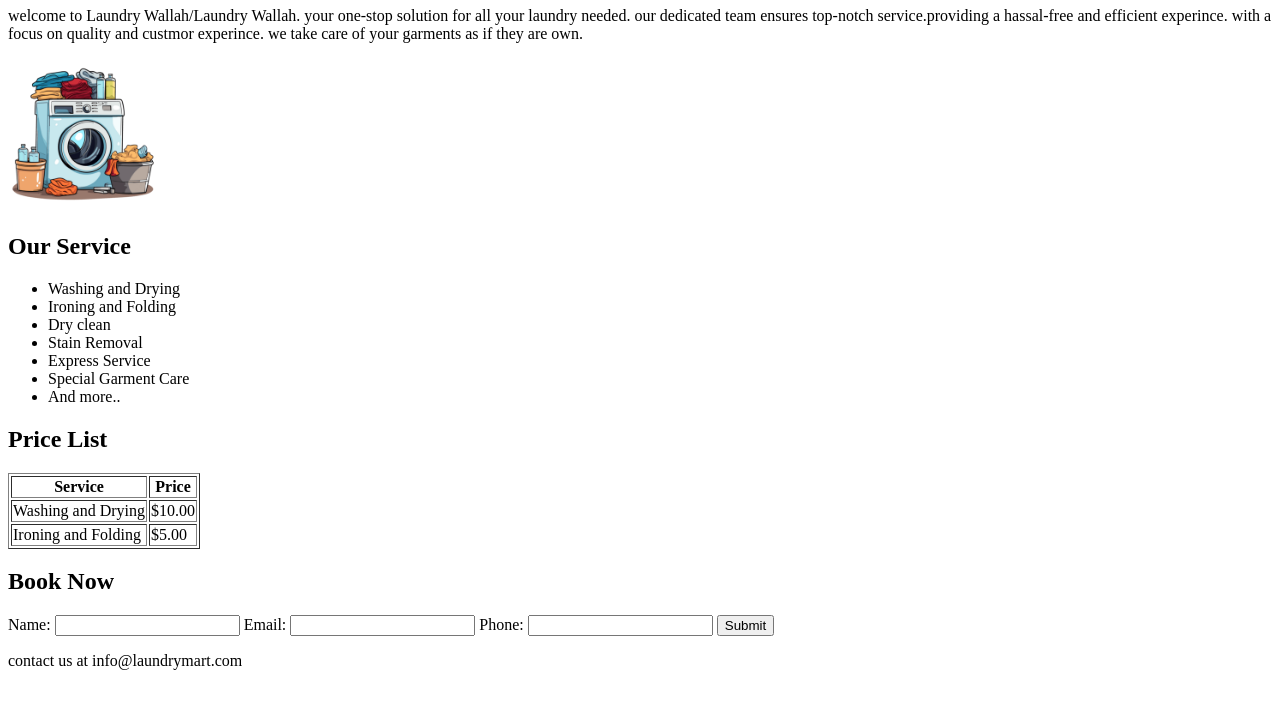
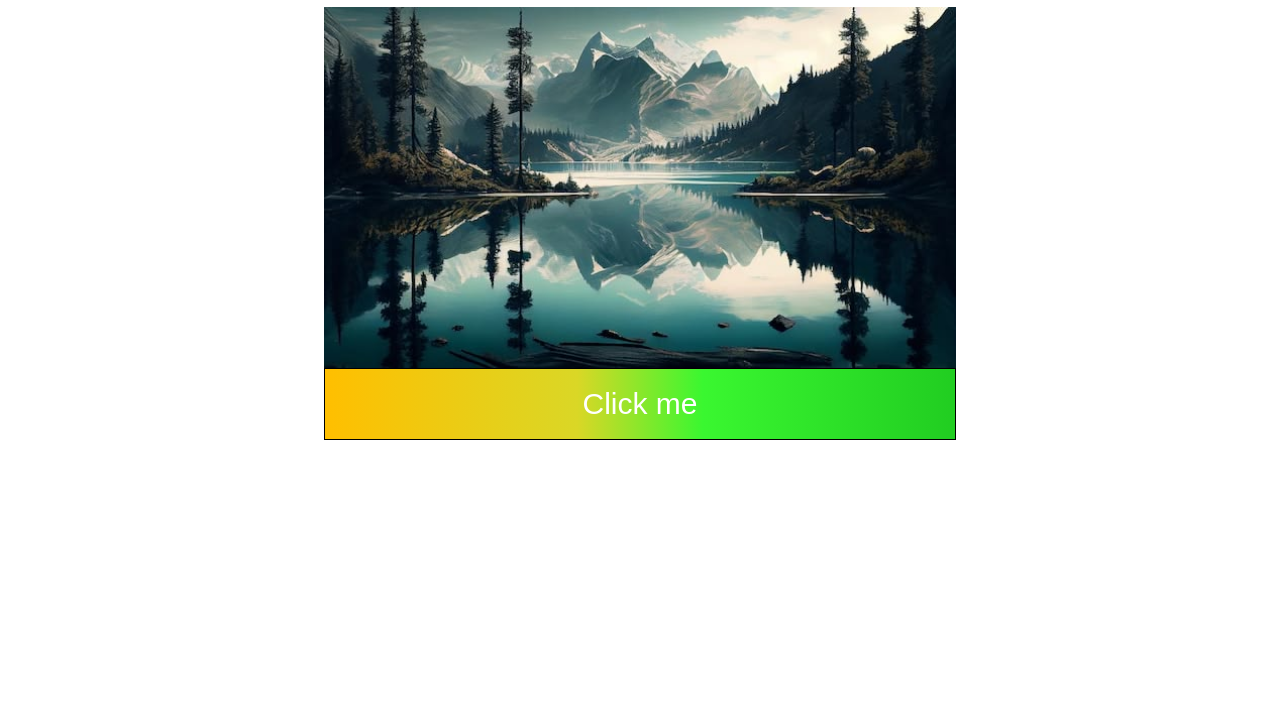
Before and after one commit to himanshugusn/gitdemo, a plain HTML site: page index.html in a window 1280 px wide. Shown: the part 73-800 px from the top of the page. Drawn offline with Linux system fonts and the light colour scheme.

Commit message:
task added

```diff
--- a/index.html
+++ b/index.html
@@ -3,86 +3,18 @@
   <head>
     <meta charset="UTF-8" />
     <meta name="viewport" content="width=device-width, initial-scale=1.0" />
-    <title>laundry</title>
+    <title>box model</title>
+    <link rel="stylesheet" href="./style.css" />
   </head>
+
   <body>
-    <header>
-      <h1>Welcome to laundry wallah/laundry Mart</h1>
-    </header>
-    <main>
-      <section id="about">
-        <p>
-          welcome to Laundry Wallah/Laundry Wallah. your one-stop solution for
-          all your laundry needed. our dedicated team ensures top-notch
-          service.providing a hassal-free and efficient experince. with a focus
-          on quality and custmor experince. we take care of your garments as if
-          they are own.
-        </p>
-      </section>
-
-      <section id="img">
-        <img
-          src="./image/./washing-machine-and-laundry-laundry-sticker-png.webp"
-          alt="laundry "
-          width="150px"
-        />
-      </section>
-
-      <section id="service">
-        <div>
-          <h2>Our Service</h2>
-          <ul>
-            <li>Washing and Drying</li>
-            <li>Ironing and Folding</li>
-            <li>Dry clean</li>
-            <li>Stain Removal</li>
-            <li>Express Service</li>
-            <li>Special Garment Care</li>
-            <li>And more..</li>
-          </ul>
-        </div>
-      </section>
-      <section id="price">
-        <div>
-          <h2>Price List</h2>
-          <table border="1">
-            <thead>
-              <tr>
-                <th>Service</th>
-                <th>Price</th>
-              </tr>
-            </thead>
-            <tbody>
-              <tr>
-                <td>Washing and Drying</td>
-                <td>$10.00</td>
-              </tr>
-              <tr>
-                <td>Ironing and Folding</td>
-                <td>$5.00</td>
-              </tr>
-            </tbody>
-          </table>
-        </div>
-      </section>
-
-      <section id="user-details">
-        <div>
-          <h2>Book Now</h2>
-          <form action="">
-            <label for="name">Name:</label>
-            <input type="text" required id="name" />
-            <label for="email">Email:</label>
-            <input type="email" required id="email" requried />
-            <label for="phone">Phone:</label>
-            <input type="tel" required id="phone" required />
-            <input type="submit">
-          </form>
-        </div>
-      </section>
-    </main>
-    <footer>
-      <p>contact us at info@laundrymart.com</p>
-    </footer>
+    <div class="card">
+      <div class="card-img">
+        <img src="./image/panting.jfif" alt="" class="img" />
+      </div>
+      <div class="card-content">
+        <button class="btn">Click me</button>
+      </div>
+    </div>
   </body>
 </html>
--- /dev/null
+++ b/style.css
@@ -0,0 +1,25 @@
+ .card {
+      width: 50%;
+      margin: 10vh 25%;
+      box-sizing: border-box;
+    }
+    .img {
+      width: 100%;
+      display: block;
+    }
+    .card-content {
+      height: 70px;
+      border: 1px solid black;
+    }
+    .btn {
+      font-family: Arial, sans-serif;
+      font-size: 30px;
+      font-weight: 100;
+      width: 100%;
+      height: 100%;
+      color: white;
+      border: none;
+
+    background: linear-gradient(90deg, rgb(255, 191, 0) 0%, rgb(218, 215, 38) 40%, rgb(58, 247, 48)60%, rgb(33, 205, 33) );
+
+    }
```
Also changed, not shown: image/panting.jfif (added), image/washing-machine-and-laundry-laundry-sticker-png.webp (deleted), 1 other file.
